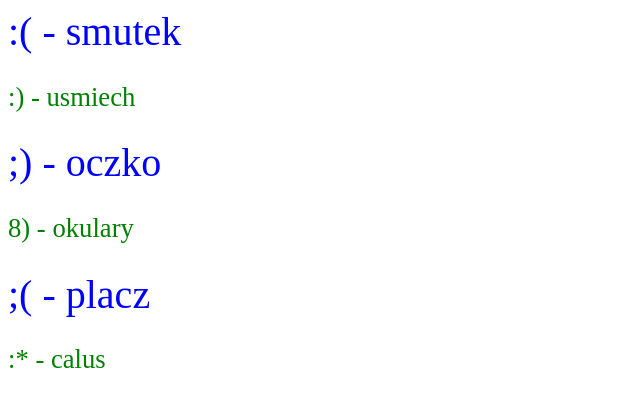
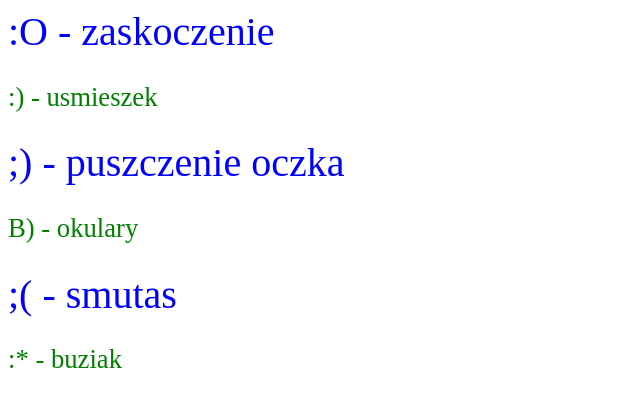
Before and after one commit to masiiu/CSS, a plain HTML site: page scha_z6.html in a window 1280 px wide. Shown: the whole page, without its empty margins (0-640 px from the left). Drawn offline with Linux system fonts and the light colour scheme.

Commit message:
Add files via upload

```diff
--- a/scha_z6.html
+++ b/scha_z6.html
@@ -5,11 +5,11 @@
     <link href="scha_z6.css" rel="stylesheet" type="text/CSS">
 </head>
 <body>
-    :( - smutek
-    <p>:) - usmiech</p>
-    ;) - oczko
-    <p>8) - okulary </p>
-    ;( - placz
-    <p>:* - calus</p>
+    :O - zaskoczenie
+    <p>:) - usmieszek</p>
+    ;) - puszczenie oczka
+    <p>B) - okulary </p>
+    ;( - smutas
+    <p>:* - buziak</p>
 
 </html>
```
Also changed, not shown: scha_z15.html (+6 -6 lines), scha_z15_1.html (+6 -6 lines), scha_z6_1.html (+6 -6 lines).
